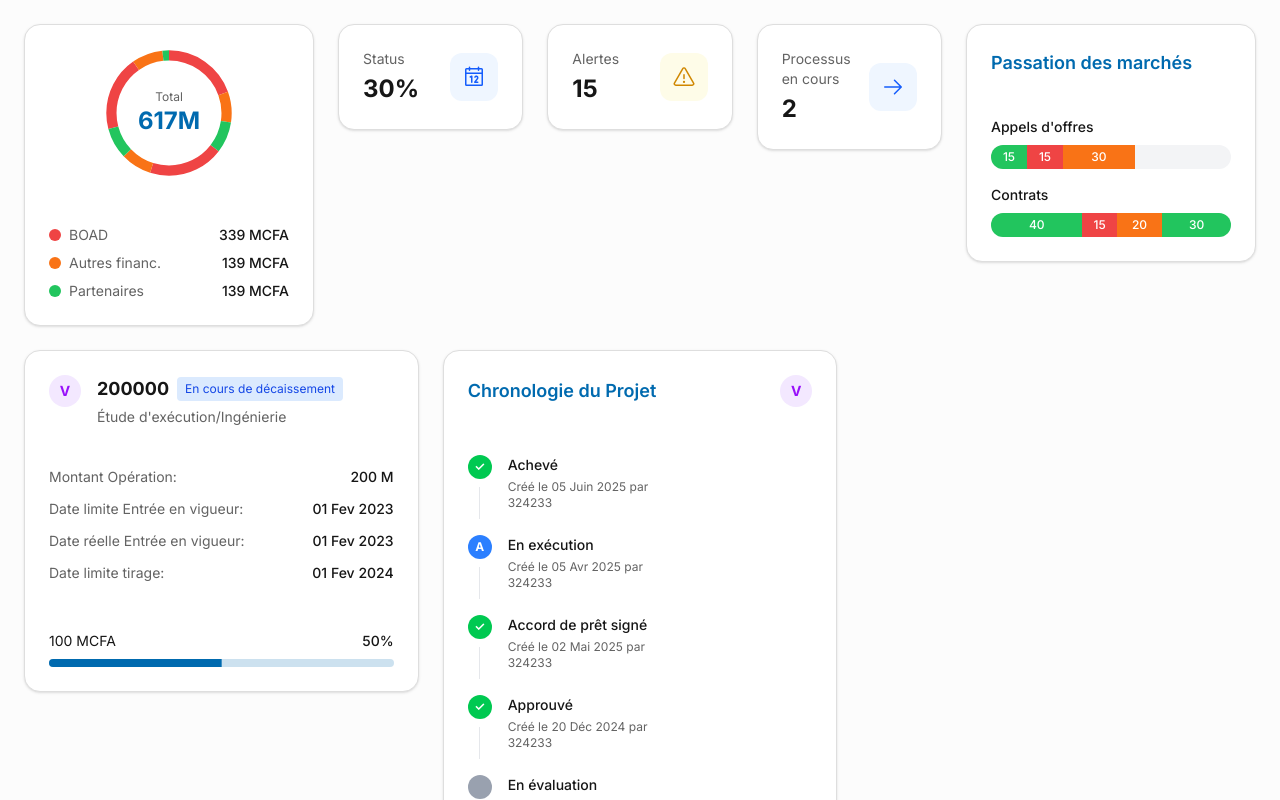
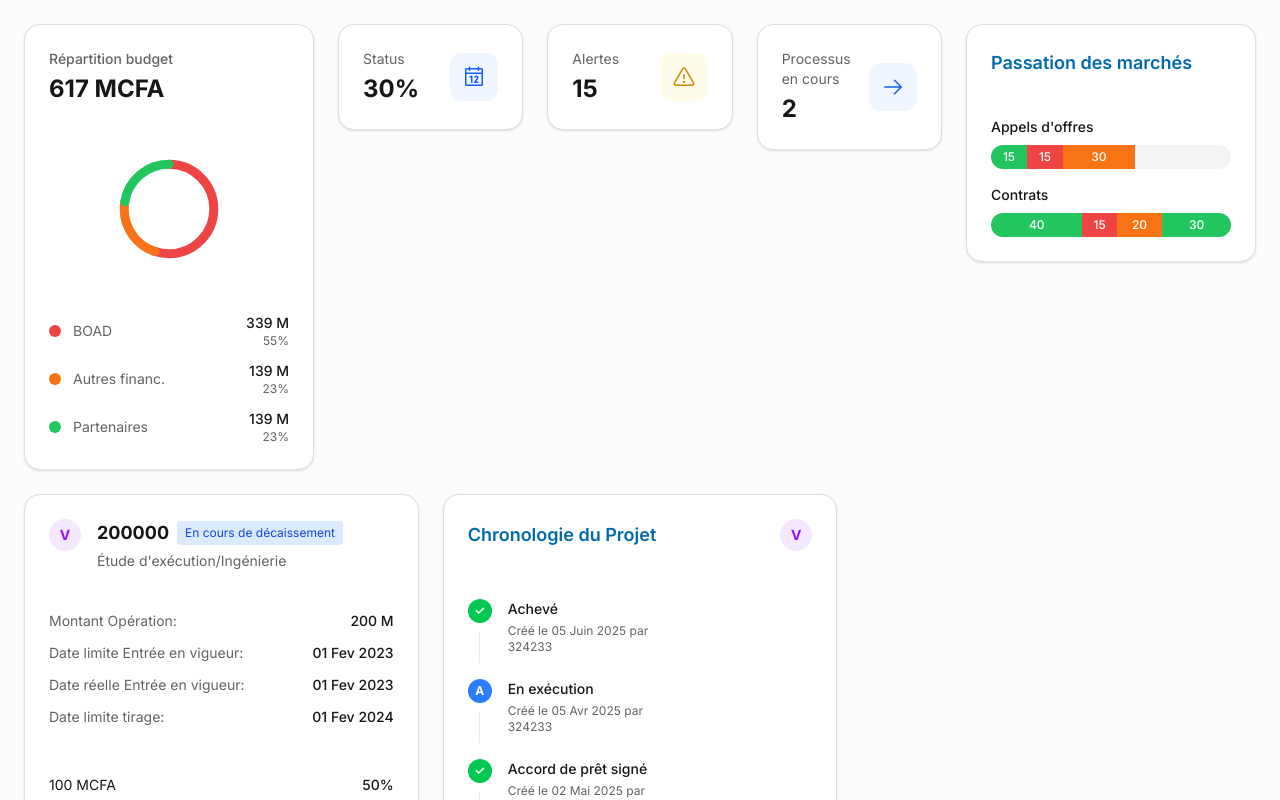
Before and after one commit to Horlamedhey/spark-template, a React (Vite) app: page / in a window 1280 px wide. Shown: the top 800 px of the page. Built offline with nearby package versions, Linux system fonts and the light colour scheme.

Commit message:
Generated by Spark: Adjust the first card to look exactly like the one in the screenshot

```diff
--- a/src/components/FinancialOverview.tsx
+++ b/src/components/FinancialOverview.tsx
@@ -14,28 +14,47 @@ interface FinancialOverviewProps {
 export function FinancialOverview({ data }: FinancialOverviewProps) {
   const total = data.total;
   let currentAngle = 0;
+  const circumference = 2 * Math.PI * 40; // radius of 40
 
   return (
-    <Card className="p-6">
-      <div className="flex items-center justify-center">
-        <div className="relative w-32 h-32">
+    <Card className="p-6 h-fit">
+      {/* Header */}
+      <div className="mb-6">
+        <h3 className="text-sm font-medium text-muted-foreground mb-1">Répartition budget</h3>
+        <div className="text-2xl font-bold text-foreground">{total} MCFA</div>
+      </div>
+
+      {/* Donut Chart */}
+      <div className="flex items-center justify-center mb-6">
+        <div className="relative w-28 h-28">
           <svg className="w-full h-full transform -rotate-90" viewBox="0 0 100 100">
+            {/* Background circle */}
+            <circle
+              cx="50"
+              cy="50"
+              r="40"
+              fill="none"
+              stroke="#f1f5f9"
+              strokeWidth="8"
+            />
+
             {data.breakdown.map((item, index) => {
               const percentage = (item.value / total) * 100;
-              const strokeDasharray = `${percentage} ${100 - percentage}`;
-              const strokeDashoffset = -currentAngle;
+              const strokeLength = (percentage / 100) * circumference;
+              const strokeOffset = -((currentAngle / 100) * circumference);
 
               const element = (
                 <circle
                   key={index}
                   cx="50"
                   cy="50"
-                  r="45"
+                  r="40"
                   fill="none"
                   stroke={item.color}
                   strokeWidth="8"
-                  strokeDasharray={strokeDasharray}
-                  strokeDashoffset={strokeDashoffset}
+                  strokeDasharray={`${strokeLength} ${circumference}`}
+                  strokeDashoffset={strokeOffset}
+                  strokeLinecap="round"
                   className="transition-all duration-300"
                 />
               );
@@ -44,25 +63,26 @@ export function FinancialOverview({ data }: FinancialOverviewProps) {
               return element;
             })}
           </svg>
-
-          <div className="absolute inset-0 flex flex-col items-center justify-center">
-            <span className="text-xs text-muted-foreground">Total</span>
-            <span className="text-2xl font-bold text-primary">{total}M</span>
-          </div>
         </div>
       </div>
 
-      <div className="mt-6 space-y-2">
+      {/* Legend */}
+      <div className="space-y-3">
         {data.breakdown.map((item, index) => (
-          <div key={index} className="flex items-center justify-between text-sm">
-            <div className="flex items-center gap-2">
+          <div key={index} className="flex items-center justify-between">
+            <div className="flex items-center gap-3">
               <div
-                className="w-3 h-3 rounded-full"
+                className="w-3 h-3 rounded-full flex-shrink-0"
                 style={{ backgroundColor: item.color }}
               />
-              <span className="text-muted-foreground">{item.name}</span>
+              <span className="text-sm text-muted-foreground">{item.name}</span>
             </div>
-            <span className="font-medium">{item.value} MCFA</span>
+            <div className="text-right">
+              <div className="text-sm font-medium text-foreground">{item.value} M</div>
+              <div className="text-xs text-muted-foreground">
+                {Math.round((item.value / total) * 100)}%
+              </div>
+            </div>
           </div>
         ))}
       </div>
```
